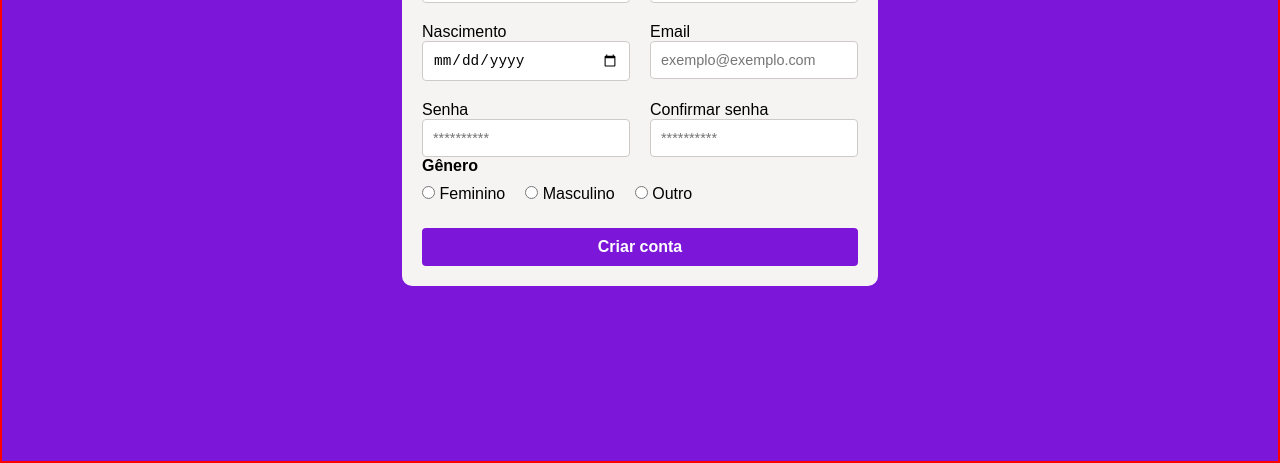
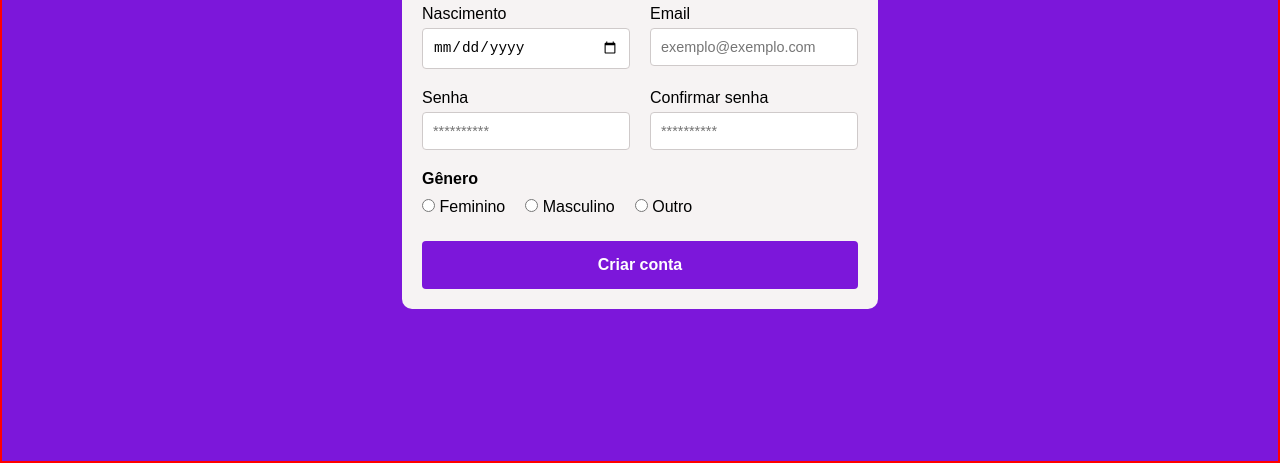
Before and after one commit to lucas-aguiar33/formulario-cadastro, a plain HTML site: page index.html in a window 1280 px wide. Shown: the part 337-800 px from the top of the page. Drawn offline with Linux system fonts and the light colour scheme.

Commit message:
pequenos ajustes: espaçamentos dos inputs pro label e aumento do btn de criar conta

```diff
--- a/css/style.css
+++ b/css/style.css
@@ -7,7 +7,7 @@
 body {
     font-family: Arial, Helvetica, sans-serif;
     background-color:rgb(124, 23, 218);
-    height: 100vh;
+    min-height: 100vh;
     border:2px solid red;
     display: flex;
     flex-direction: column;
@@ -57,7 +57,8 @@ h1 span {
     width:100%;
     outline: none;
     border-radius:4px;
-    border:1px solid rgb(207, 202, 202)
+    border:1px solid rgb(207, 202, 202);
+    margin-top:5px;
 }
 
 .area-genero {
@@ -65,6 +66,7 @@ h1 span {
     flex-flow:row wrap;
     gap:10px;
     padding-bottom:25px;
+    margin-top:20px;
 }
 
 .area-genero h4 {
@@ -78,7 +80,7 @@ h1 span {
 .btn-enviar {
     display: block;
     width:100%;
-    padding:10px;
+    padding:15px;
     margin:auto;
     font-size:1rem;
     font-weight: bold;
```
